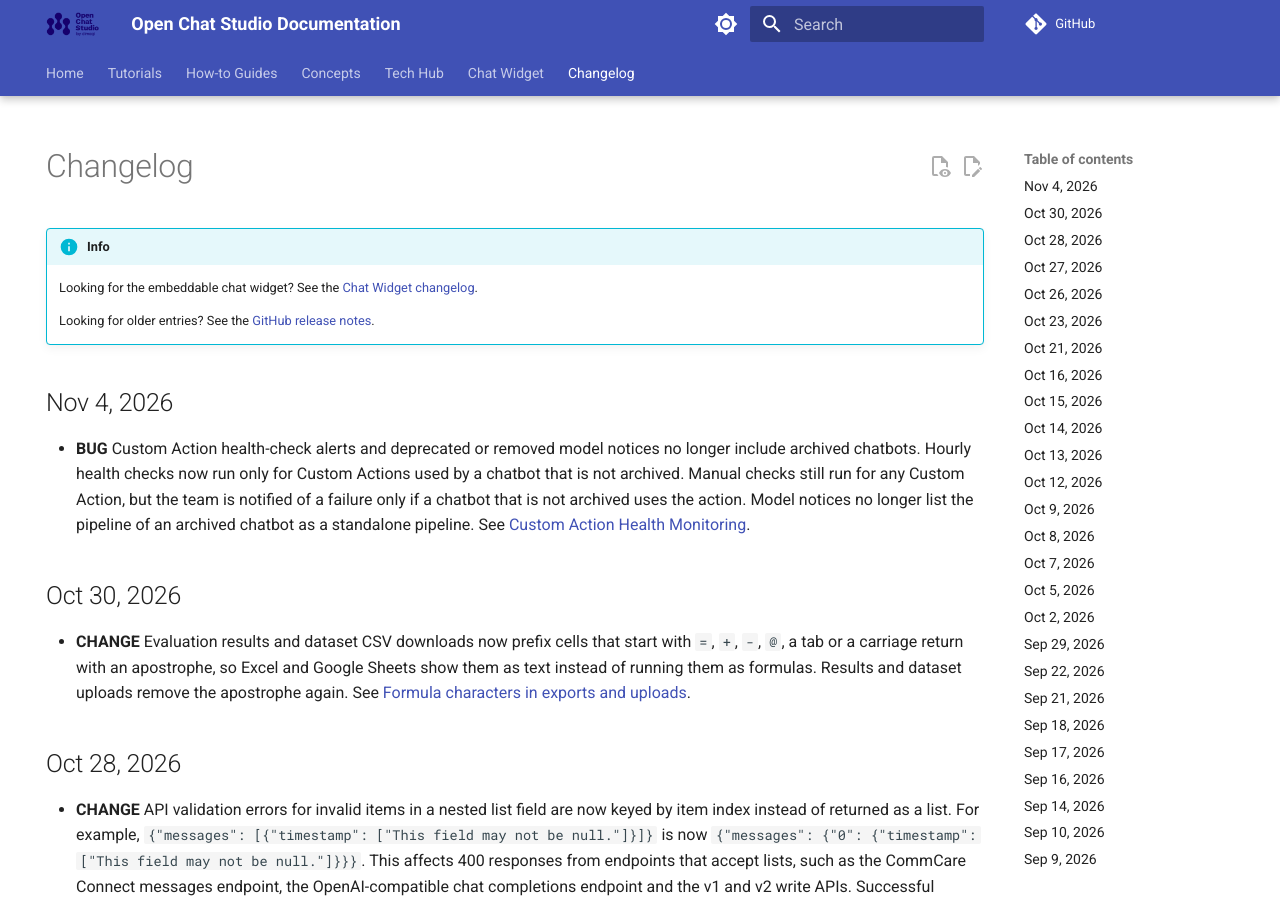
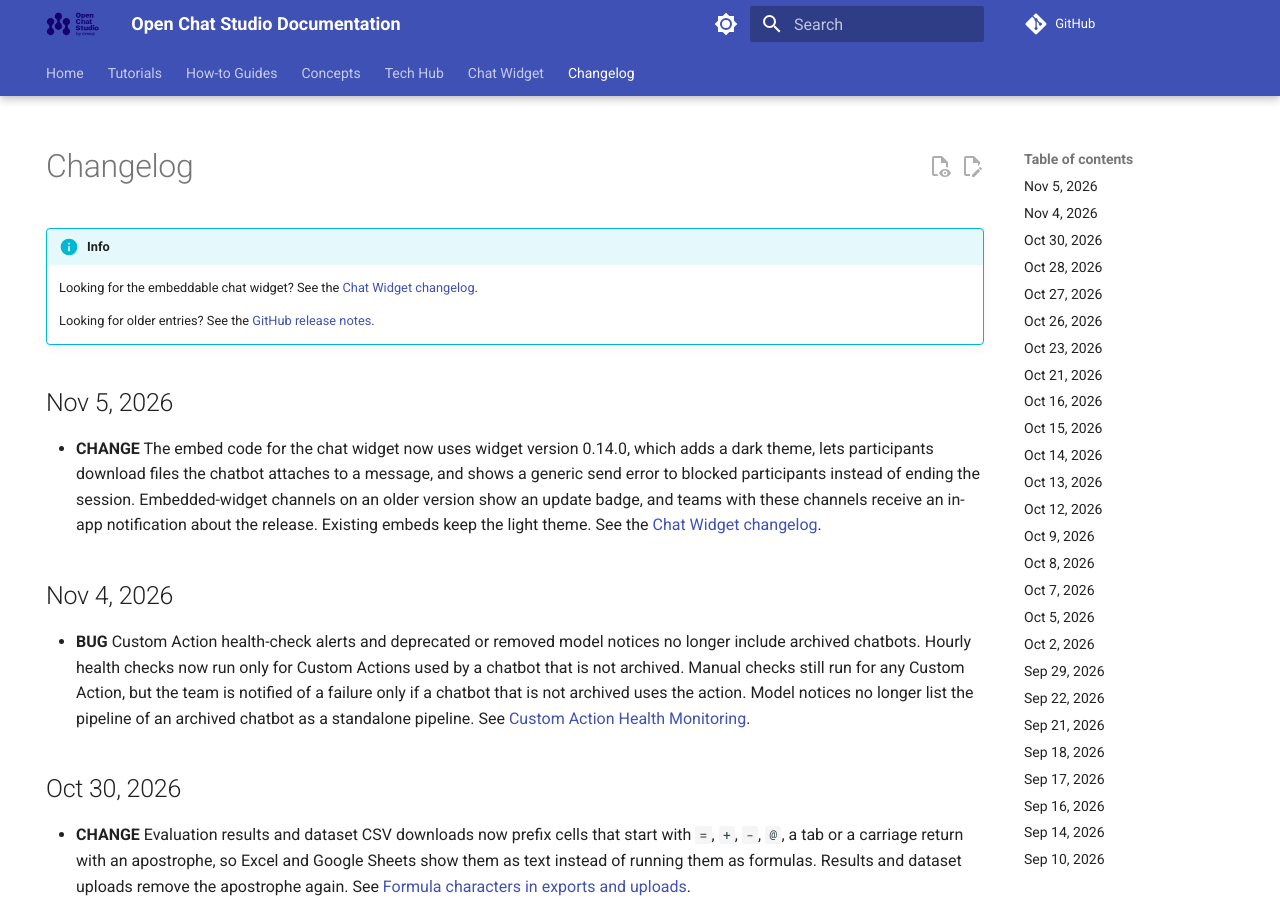
Before and after one commit to dimagi/open-chat-studio-docs, an MkDocs documentation site: the page built from docs/changelog.md, in a window 1280 px wide and 900 px high. Built offline with MkDocs 1.6.1 and Material for MkDocs 9.7.7, drawn with Linux system fonts in a browser that asks for light colours; a script that is not in the unit is left out; comment, search, counter and statistics services are not loaded.

Commit message:
update changelog and docs from OCS PR #4984
Co-Authored-By: Claude Opus 5.5 <noreply@anthropic.com>

```diff
--- a/docs/changelog.md
+++ b/docs/changelog.md
@@ -10,6 +10,9 @@ hide:
     Looking for the embeddable chat widget? See the [Chat Widget changelog](chat_widget/changelog.md).
 
     Looking for older entries? See the [GitHub release notes](https://github.com/dimagi/open-chat-studio-docs/releases).
+
+## Nov 5, 2026
+* **CHANGE** The embed code for the chat widget now uses widget version 0.14.0, which adds a dark theme, lets participants download files the chatbot attaches to a message, and shows a generic send error to blocked participants instead of ending the session. Embedded-widget channels on an older version show an update badge, and teams with these channels receive an in-app notification about the release. Existing embeds keep the light theme. See the [Chat Widget changelog](chat_widget/changelog.md).
 
 ## Nov 4, 2026
 * **BUG** Custom Action health-check alerts and deprecated or removed model notices no longer include archived chatbots. Hourly health checks now run only for Custom Actions used by a chatbot that is not archived. Manual checks still run for any Custom Action, but the team is notified of a failure only if a chatbot that is not archived uses the action. Model notices no longer list the pipeline of an archived chatbot as a standalone pipeline. See [Custom Action Health Monitoring](tech-hub/custom_action/health_custom_action.md).
```
